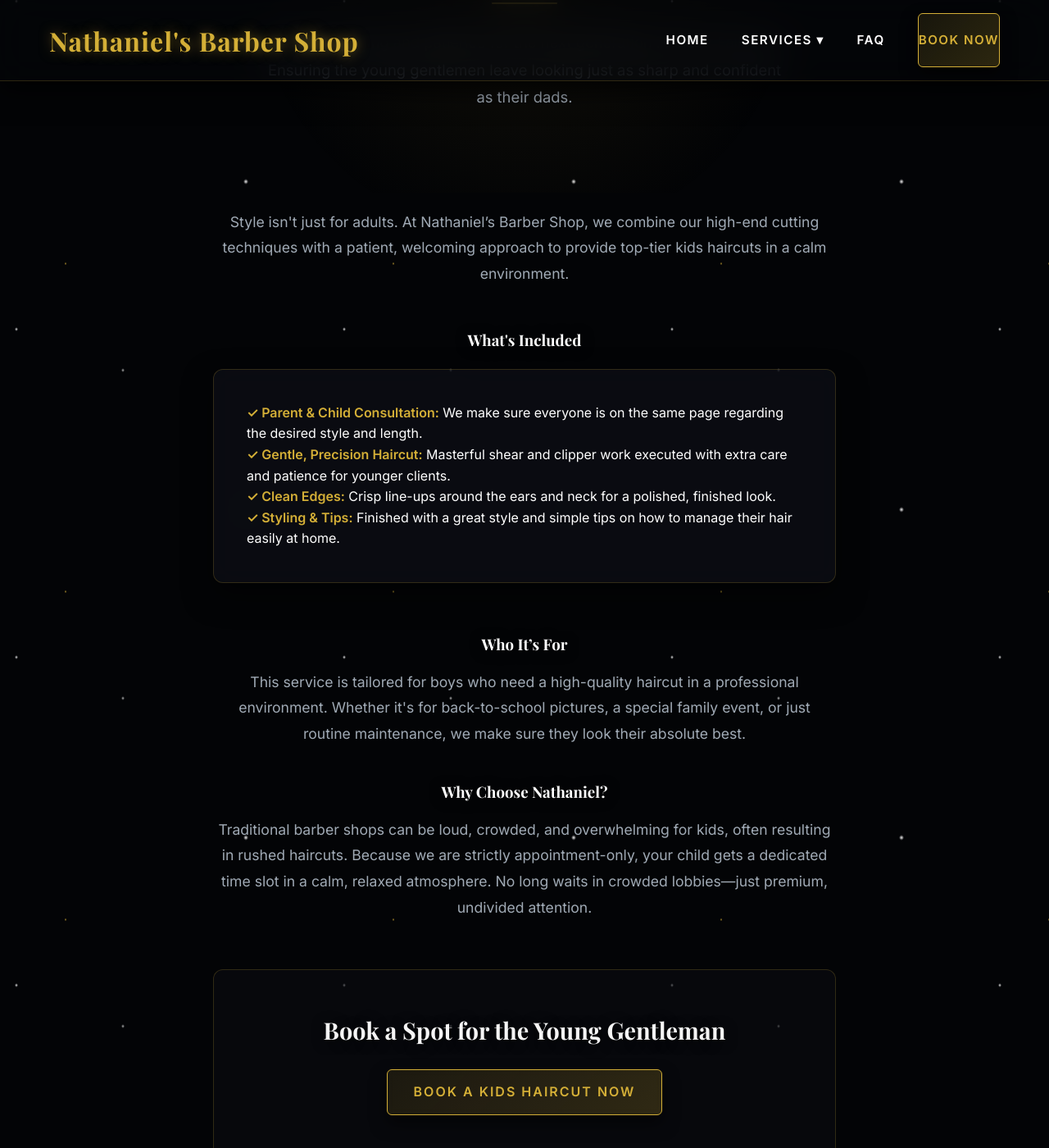
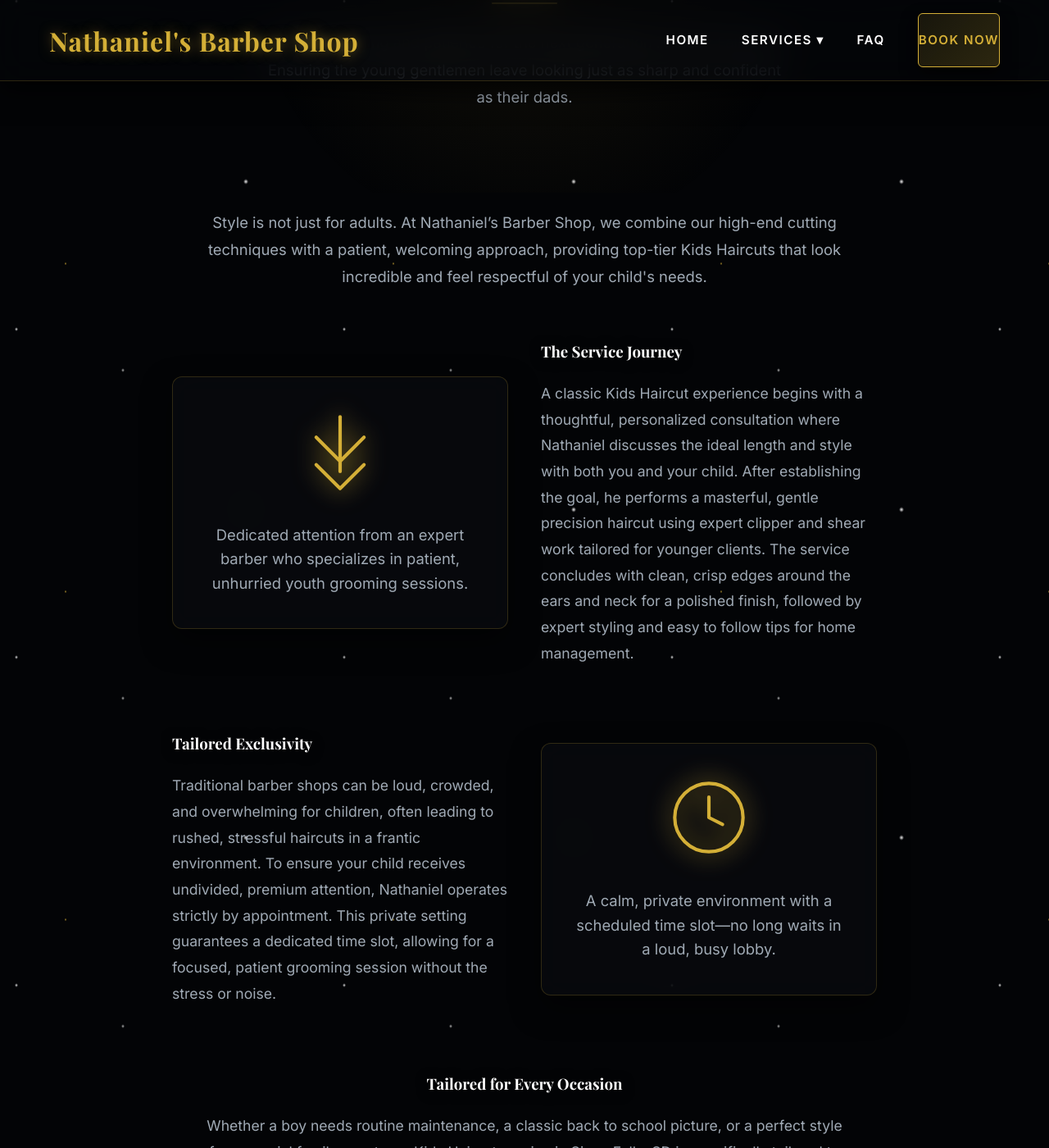
Before and after one commit to YourOnlineSquad/nathaniels-barber-shop, a Jekyll site: the page built from services/kids-haircut.md, in a window 1280 px wide and 1400 px high, scrolled down 413 px. Shown: the whole window at 82% size. Built offline with Jekyll 4.4.1, drawn with Linux system fonts in a browser that asks for light colours; some web fonts are replaced; some of the changed text lies outside the part shown.

Commit message:
Update kids-haircut.md

```diff
--- a/services/kids-haircut.md
+++ b/services/kids-haircut.md
@@ -6,44 +6,58 @@ title: Kids Haircut in Sioux Falls SD | Nathaniel’s Barber Shop
 <header class="hero-cinematic">
   <div class="container">
     <span class="eyebrow-text">Youth Grooming</span>
-    <h1 class="hero-title">Kids Haircut</h1>
+    <h1 class="hero-title">Kids Haircut in Sioux Falls SD</h1>
     <div class="accent-line"></div>
     <p class="hero-subtitle">Quality grooming and patience for the next generation in Sioux Falls, SD. Ensuring the young gentlemen leave looking just as sharp and confident as their dads.</p>
   </div>
 </header>
 
 <section class="section" style="padding-top: 20px;">
-  <div class="container" style="max-width: 800px; text-align: center;">
+  <div class="container" style="max-width: 900px; text-align: center;">
 
-    <p style="color: var(--text-muted); font-size: 1.1rem; line-height: 1.8; margin-bottom: 50px;">
-      Style isn't just for adults. At Nathaniel’s Barber Shop, we combine our high-end cutting techniques with a patient, welcoming approach to provide top-tier kids haircuts in a calm environment.
+    <p style="color: var(--text-muted); font-size: 1.15rem; line-height: 1.8; margin-bottom: 60px;">
+      Style is not just for adults. At Nathaniel’s Barber Shop, we combine our high-end cutting techniques with a patient, welcoming approach, providing top-tier Kids Haircuts that look incredible and feel respectful of your child's needs.
     </p>
 
-    <h3 style="color: var(--text-light); margin-bottom: 20px;">What's Included</h3>
+    <div style="display: grid; grid-template-columns: repeat(auto-fit, minmax(300px, 1fr)); gap: 40px; align-items: center; margin-bottom: 80px;">
+      <div style="padding: 40px; background: rgba(10,12,18,0.6); border: 1px solid var(--border-glow); border-radius: 12px; backdrop-filter: blur(16px); box-shadow: 0 15px 35px rgba(0,0,0,0.5);">
+        <svg style="width: 100px; height: 100px; stroke: var(--accent-gold); fill: none; margin: 0 auto 30px; filter: drop-shadow(0 0 15px var(--accent-gold));" viewBox="0 0 24 24" fill="none" stroke-linecap="round" stroke-linejoin="round"><path d="M12 2v8"/><path d="m19 8-7 7-7-7"/><path d="M12 10v8"/><path d="m19 16-7 7-7-7"/></svg>
+        <p style="color: var(--text-muted); font-size: 1.15rem;">Dedicated attention from an expert barber who specializes in patient, unhurried youth grooming sessions.</p>
+      </div>
 
-    <div style="text-align: left; background: var(--bg-card); border: 1px solid var(--border-glow); border-radius: 12px; padding: 40px; backdrop-filter: blur(16px); box-shadow: 0 15px 35px rgba(0, 0, 0, 0.5); margin-bottom: 60px;">
-      <p><strong style="color: var(--accent-gold);">✓ Parent & Child Consultation:</strong> We make sure everyone is on the same page regarding the desired style and length.</p>
-      <p><strong style="color: var(--accent-gold);">✓ Gentle, Precision Haircut:</strong> Masterful shear and clipper work executed with extra care and patience for younger clients.</p>
-      <p><strong style="color: var(--accent-gold);">✓ Clean Edges:</strong> Crisp line-ups around the ears and neck for a polished, finished look.</p>
-      <p><strong style="color: var(--accent-gold);">✓ Styling & Tips:</strong> Finished with a great style and simple tips on how to manage their hair easily at home.</p>
+      <div style="text-align: left;">
+        <h3 style="color: var(--text-light); margin-bottom: 20px;">The Service Journey</h3>
+        <p style="color: var(--text-muted); font-size: 1.1rem; line-height: 1.8;">
+          A classic Kids Haircut experience begins with a thoughtful, personalized consultation where Nathaniel discusses the ideal length and style with both you and your child. After establishing the goal, he performs a masterful, gentle precision haircut using expert clipper and shear work tailored for younger clients. The service concludes with clean, crisp edges around the ears and neck for a polished finish, followed by expert styling and easy to follow tips for home management.
+        </p>
+      </div>
     </div>
 
-    <h3 style="color: var(--text-light); margin-bottom: 15px;">Who It’s For</h3>
-    <p style="color: var(--text-muted); font-size: 1.1rem; line-height: 1.8; margin-bottom: 40px;">
-      This service is tailored for boys who need a high-quality haircut in a professional environment. Whether it's for back-to-school pictures, a special family event, or just routine maintenance, we make sure they look their absolute best.
-    </p>
+    <div style="display: grid; grid-template-columns: repeat(auto-fit, minmax(300px, 1fr)); gap: 40px; align-items: center; margin-bottom: 80px;">
+      <div style="text-align: left;">
+        <h3 style="color: var(--text-light); margin-bottom: 20px;">Tailored Exclusivity</h3>
+        <p style="color: var(--text-muted); font-size: 1.1rem; line-height: 1.8;">
+          Traditional barber shops can be loud, crowded, and overwhelming for children, often leading to rushed, stressful haircuts in a frantic environment. To ensure your child receives undivided, premium attention, Nathaniel operates strictly by appointment. This private setting guarantees a dedicated time slot, allowing for a focused, patient grooming session without the stress or noise.
+        </p>
+      </div>
 
-    <h3 style="color: var(--text-light); margin-bottom: 15px;">Why Choose Nathaniel?</h3>
-    <p style="color: var(--text-muted); font-size: 1.1rem; line-height: 1.8; margin-bottom: 60px;">
-      Traditional barber shops can be loud, crowded, and overwhelming for kids, often resulting in rushed haircuts. Because we are strictly appointment-only, your child gets a dedicated time slot in a calm, relaxed atmosphere. No long waits in crowded lobbies—just premium, undivided attention.
+      <div style="padding: 40px; background: rgba(10,12,18,0.6); border: 1px solid var(--border-glow); border-radius: 12px; backdrop-filter: blur(16px); box-shadow: 0 15px 35px rgba(0,0,0,0.5);">
+        <svg style="width: 100px; height: 100px; stroke: var(--accent-gold); fill: none; margin: 0 auto 30px; filter: drop-shadow(0 0 15px var(--accent-gold));" viewBox="0 0 24 24" fill="none" stroke-linecap="round" stroke-linejoin="round"><circle cx="12" cy="12" r="10"/><polyline points="12 6 12 12 16 14"></polyline></svg>
+        <p style="color: var(--text-muted); font-size: 1.15rem;">A calm, private environment with a scheduled time slot—no long waits in a loud, busy lobby.</p>
+      </div>
+    </div>
+
+    <h3 style="color: var(--text-light); margin-bottom: 20px;">Tailored for Every Occasion</h3>
+    <p style="color: var(--text-muted); font-size: 1.1rem; line-height: 1.8; margin-bottom: 60px; max-width: 800px; margin: 0 auto;">
+      Whether a boy needs routine maintenance, a classic back to school picture, or a perfect style for a special family event, our Kids Haircut service in Sioux Falls, SD is specifically tailored to meet those distinct needs. He will leave looking polished, with crisp edges and a precise finish that boosts his confidence and respects your standards.
     </p>
 
     <div style="padding: 50px 20px; background: rgba(10, 12, 18, 0.6); border: 1px solid var(--border-glow); border-radius: 12px; margin-bottom: 60px;">
-      <h3 style="color: #f5f5f5; margin-bottom: 25px; font-size: 1.8rem;">Book a Spot for the Young Gentleman</h3>
+      <h3 style="color: #f5f5f5; margin-bottom: 25px; font-size: 1.8rem; font-family: var(--font-heading); font-weight: 700;">Book a Spot for the Young Gentleman</h3>
       <a href="{{ site.baseurl }}/book/" class="btn-primary">Book a Kids Haircut Now</a>
     </div>
 
-    <h3 style="margin-bottom: 30px; color: var(--text-light);">Explore Related Services</h3>
+    <h3 style="margin-bottom: 30px; color: var(--text-light); text-transform: uppercase; font-size: 0.9rem; letter-spacing: 2px;">Explore Related Services</h3>
     <div style="display: flex; gap: 20px; justify-content: center; flex-wrap: wrap;">
       <a href="{{ site.baseurl }}/services/mens-haircut" class="btn-primary" style="background: transparent; border-color: rgba(212, 175, 55, 0.3); font-size: 0.85rem; padding: 12px 24px; box-shadow: none;">Mens Haircut</a>
       <a href="{{ site.baseurl }}/services/line-up" class="btn-primary" style="background: transparent; border-color: rgba(212, 175, 55, 0.3); font-size: 0.85rem; padding: 12px 24px; box-shadow: none;">Line Up</a>
```
